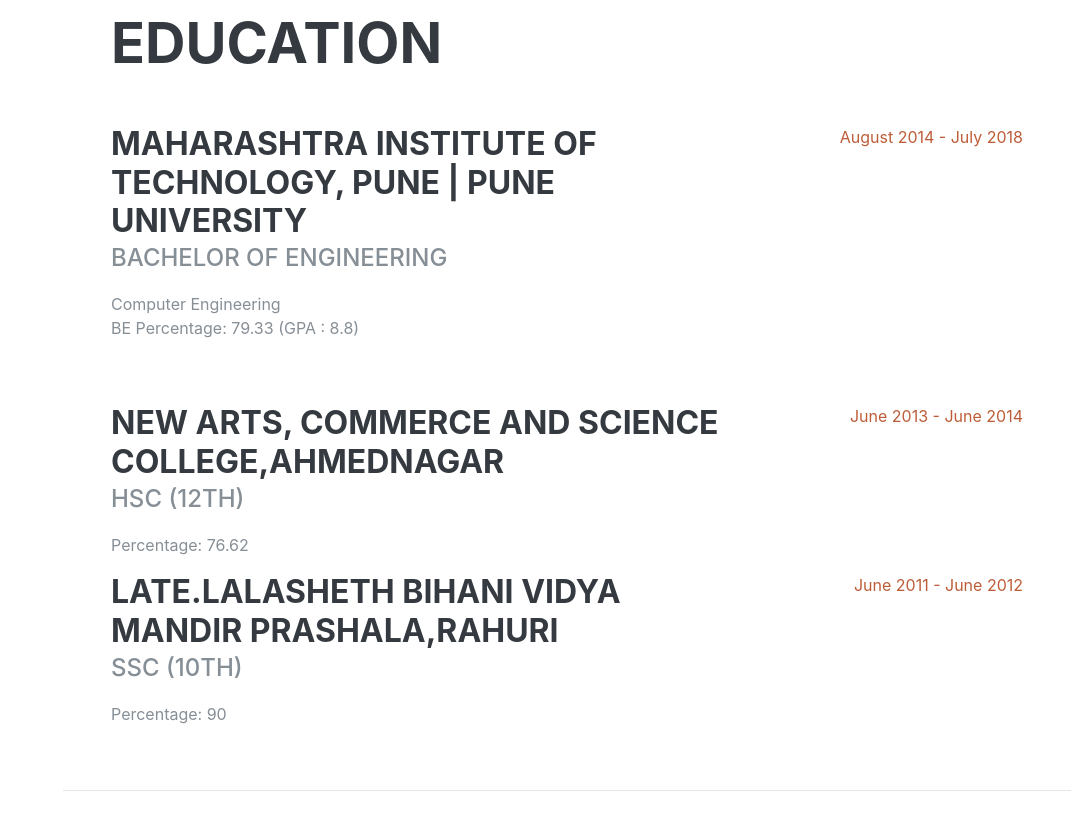
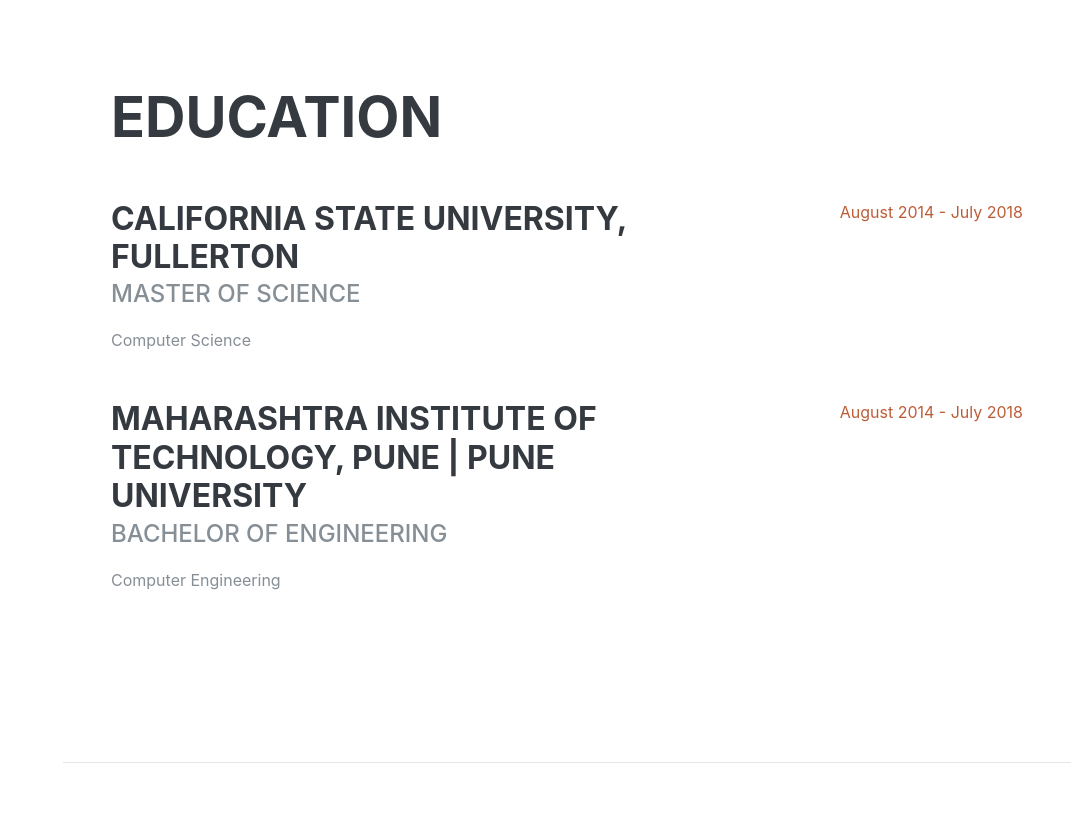
Before and after one commit to iamrohitgund/old_website, a plain HTML site: page index.html in a window 1280 px wide. Shown: the part 1640-2470 px from the top of the page, without its empty margins (209-1280 px from the left). Drawn offline with Linux system fonts and the light colour scheme; a web font is replaced by a local one.

Commit message:
Update index.html

```diff
--- a/index.html
+++ b/index.html
@@ -66,7 +66,7 @@
         <h1 class="mb-0">Rohit
           <span class="text-primary">Gund</span>
         </h1>
-        <div class="subheading mb-5">15 Shahunagar · Nagar-Manmad Road,Rahuri MH 413705 · (+91) 8888-9424-00 ·
+        <div class="subheading mb-5">2404 Nutwood Ave Apt A10, Fullerton, CA, 92831 (+1) 714-873-9806 ·
           <a href="mailto:name@email.com">rohitgund@gmail.com</a>
         </div>
         <p class="lead mb-5">I am experienced in leveraging agile frameworks to provide a robust synopsis for high level overviews. Iterative approaches to corporate strategy foster collaborative thinking to further the overall value proposition.</p>
@@ -121,40 +121,32 @@
       <div class="w-100">
         <h2 class="mb-5">Education</h2>
 
-        <div class="resume-item d-flex flex-column flex-md-row justify-content-between mb-5">
+         <div class="resume-item d-flex flex-column flex-md-row justify-content-between mb-5">
           <div class="resume-content">
-            <h3 class="mb-0">Maharashtra Institute of Technology, Pune | Pune University</h3>
-            <div class="subheading mb-3">Bachelor of Engineering</div>
-            <div>Computer Engineering</div>
-            <p>BE Percentage: 79.33 (GPA : 8.8)</p>
+            <h3 class="mb-0">California State University, Fullerton</h3>
+            <div class="subheading mb-3">Master of Science</div>
+            <div>Computer Science</div>
           </div>
           <div class="resume-date text-md-right">
             <span class="text-primary">August 2014 - July 2018</span>
           </div>
         </div>
 
-        <div class="resume-item d-flex flex-column flex-md-row justify-content-between">
+        <div class="resume-item d-flex flex-column flex-md-row justify-content-between mb-5">
           <div class="resume-content">
-            <h3 class="mb-0">New Arts, Commerce and Science College,Ahmednagar</h3>
-            <div class="subheading mb-3">HSC (12th)</div>
-            <p>Percentage: 76.62</p>
+            <h3 class="mb-0">Maharashtra Institute of Technology, Pune | Pune University</h3>
+            <div class="subheading mb-3">Bachelor of Engineering</div>
+            <div>Computer Engineering</div>
           </div>
           <div class="resume-date text-md-right">
-            <span class="text-primary">June 2013 - June 2014</span>
+            <span class="text-primary">August 2014 - July 2018</span>
           </div>
         </div>
 
 
-      <div class="resume-item d-flex flex-column flex-md-row justify-content-between">
-          <div class="resume-content">
-            <h3 class="mb-0">Late.Lalasheth Bihani Vidya Mandir Prashala,Rahuri</h3>
-            <div class="subheading mb-3">SSC (10th)</div>
-            <p>Percentage: 90</p>
-          </div>
-          <div class="resume-date text-md-right">
-            <span class="text-primary">June 2011 - June 2012</span>
-          </div>
-        </div>
+
+
+
 
 
       </div>
```
